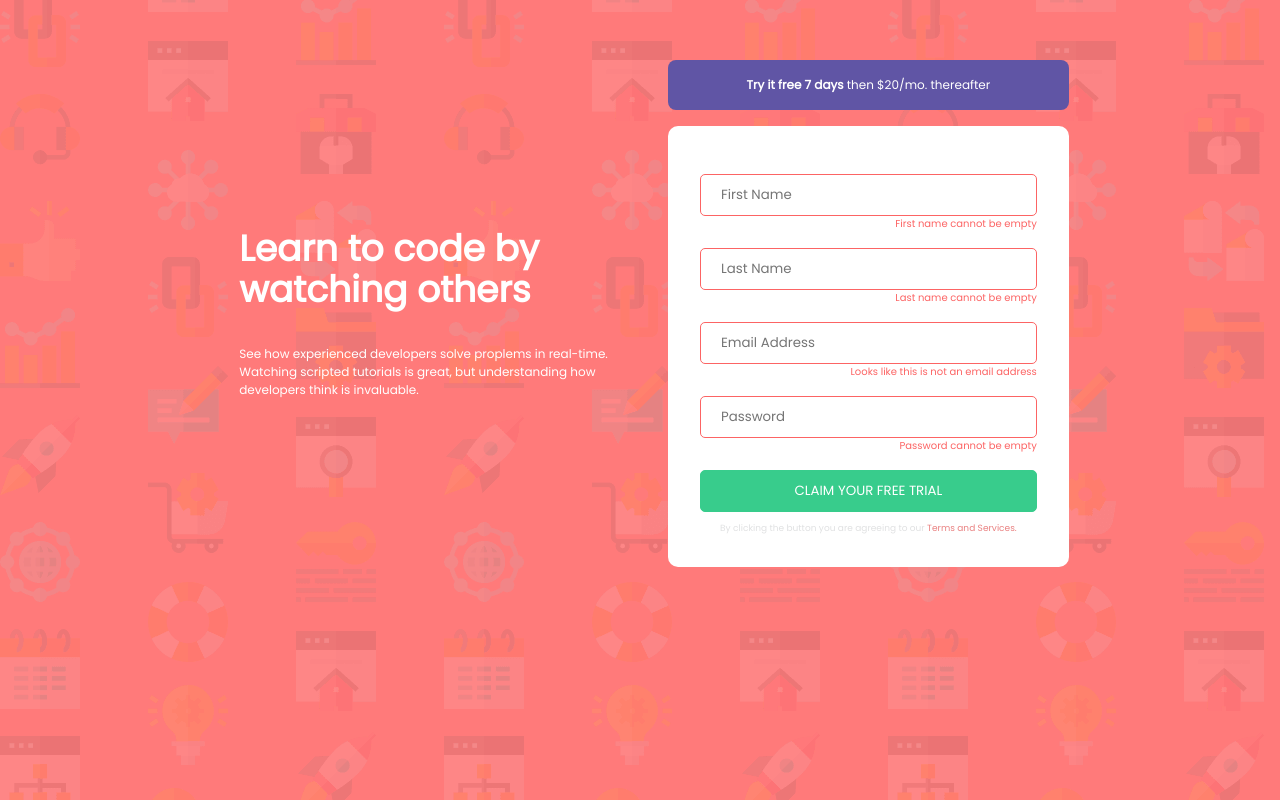
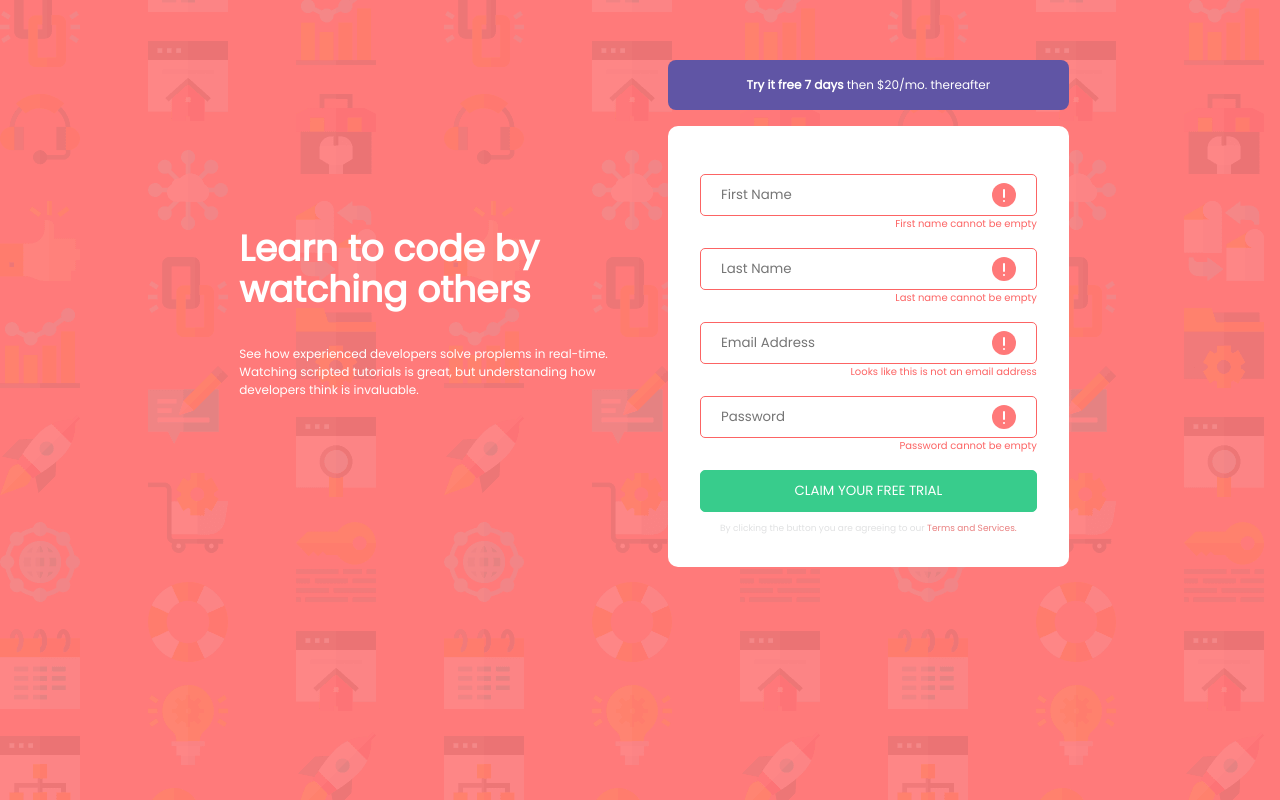
Before and after one commit to Tlamz/RegistrationForm, a plain HTML site: page index.html in a window 1280 px wide. Drawn offline with Linux system fonts and the light colour scheme; the site is published under a folder, as on GitHub Pages, so addresses that start at the root find nothing.

Commit message:
removed forward slash from icon url

```diff
--- a/style.css
+++ b/style.css
@@ -79,7 +79,7 @@ input:required:invalid {
     outline: none;
     border: none;
     border: 1px solid hsl(0, 96%, 69%);
-    background-image: url('/images/icon-error.svg');
+    background-image: url('images/icon-error.svg');
     background-repeat: no-repeat;
     background-position: right;
     background-origin: content-box;
```
